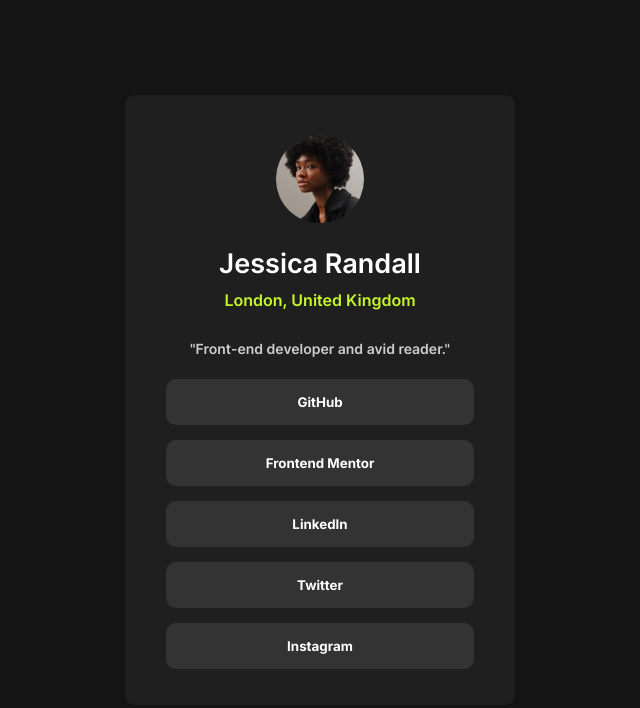
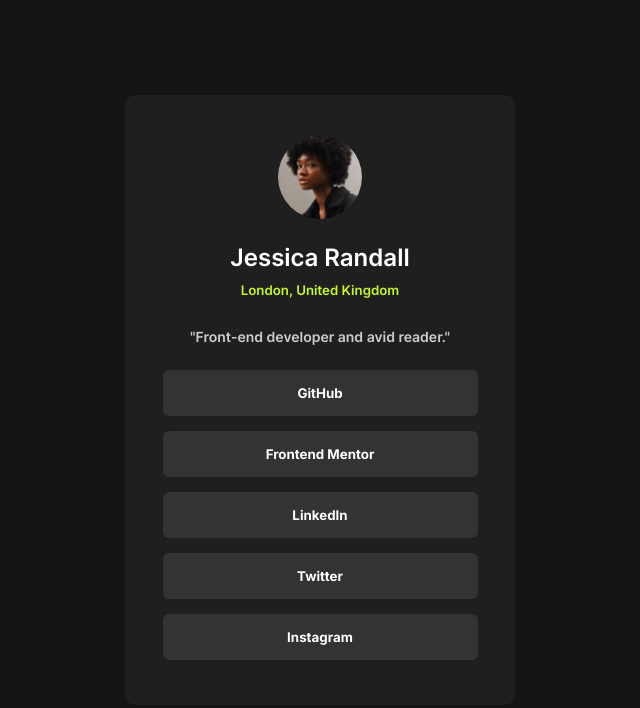
Before and after one commit to Rakesh4688/social-links-profile-main, a plain HTML site: page index.html in a window 1280 px wide. Shown: the whole page, without its empty margins (320-960 px from the left). Drawn offline with Linux system fonts and the light colour scheme.

Commit message:
version 1.3

```diff
--- a/index.html
+++ b/index.html
@@ -15,9 +15,9 @@
 <body>
   <main>
     <img src="./assets/images/avatar-jessica.jpeg" class="jessica_img" alt="Jessica Randall">
-      <h1>Jessica Randall</h1>
-      <p class="place">London, United Kingdom</p>
-      <p class="description">"Front-end developer and avid reader."</p>
+      <h2>Jessica Randall</h2>
+      <h5>London, United Kingdom</h5>
+      <p>"Front-end developer and avid reader."</p>
 
      <button>GitHub</button>
      <button>Frontend Mentor</button>
--- a/style.css
+++ b/style.css
@@ -32,34 +32,29 @@ main {
   }
 
 .jessica_img {
-    width: 25%;
+    width: 24%;
     border-radius: 50%;
     display: inline-block;
     left: 40%;
     margin: 20px auto;
 }
 
-h1, .description , button {
+h2, p , button {
     margin-bottom: 5px;
     color: hsl(0, 0%, 100%);
-
 }
 
-h1 {
-    font-size: 27px;
-}
-
-h1, .description {
+h2, p {
     font-weight: 400;
 }
 
-.description {
+p {
     font-size: 14px;
     color: hsl(0, 0%, 80%);;
-    margin-bottom: 22px;
+    margin-bottom: 25px;
 }
 
-.place {
+h5 {
     margin-bottom: 30px;
     color: hsl(75, 94%, 57%);
     font-weight: 600;
@@ -70,8 +65,8 @@ button {
     background-color: hsl(0, 0%, 20%);
     display: block;
     padding: 15px 80px ;
-    width: 88%;
-    border-radius: 10px;
+    width: 90%;
+    border-radius: 6px;
     border: 0;
     margin: 15px auto;
     font-weight: 700;
```
